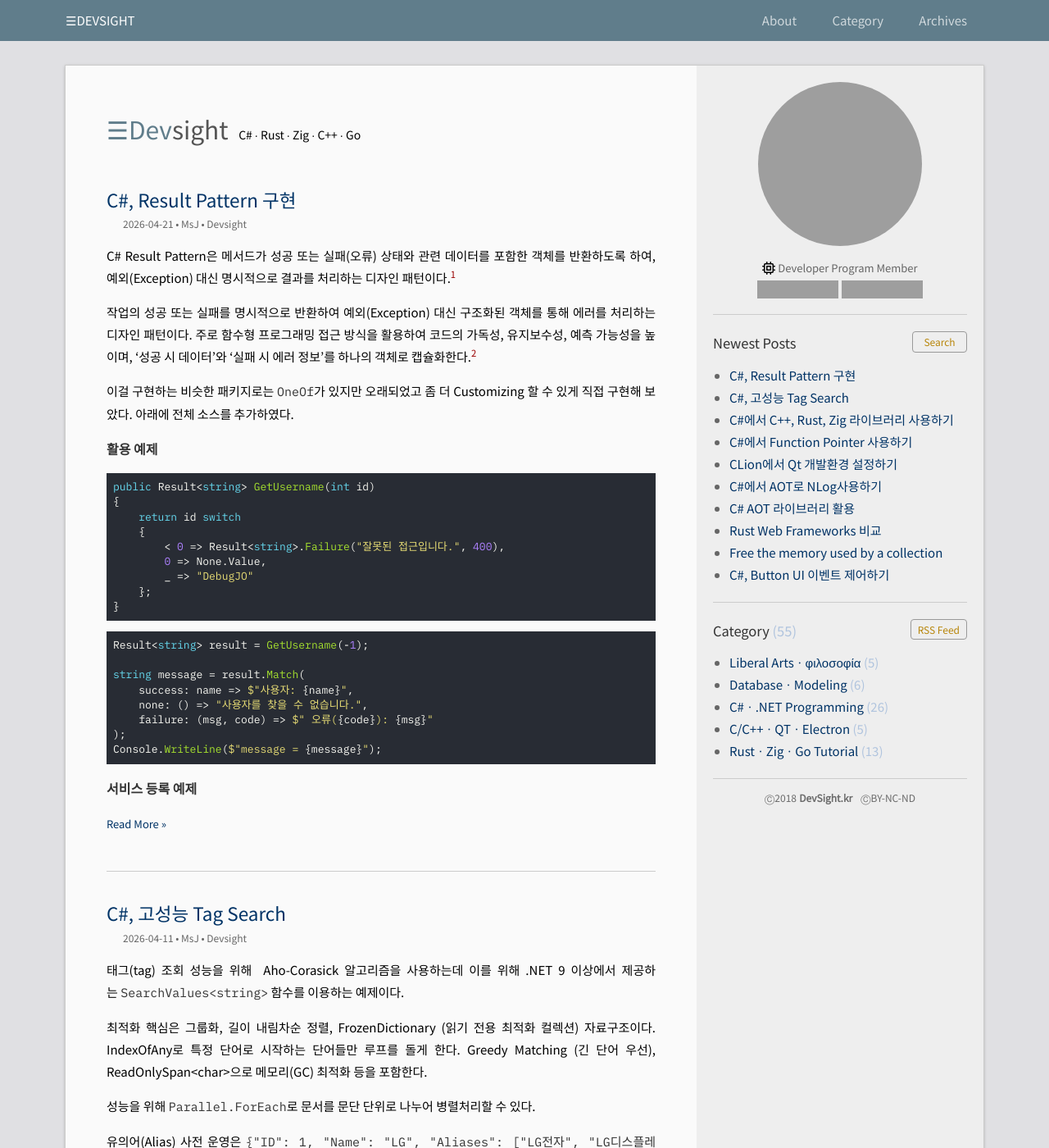
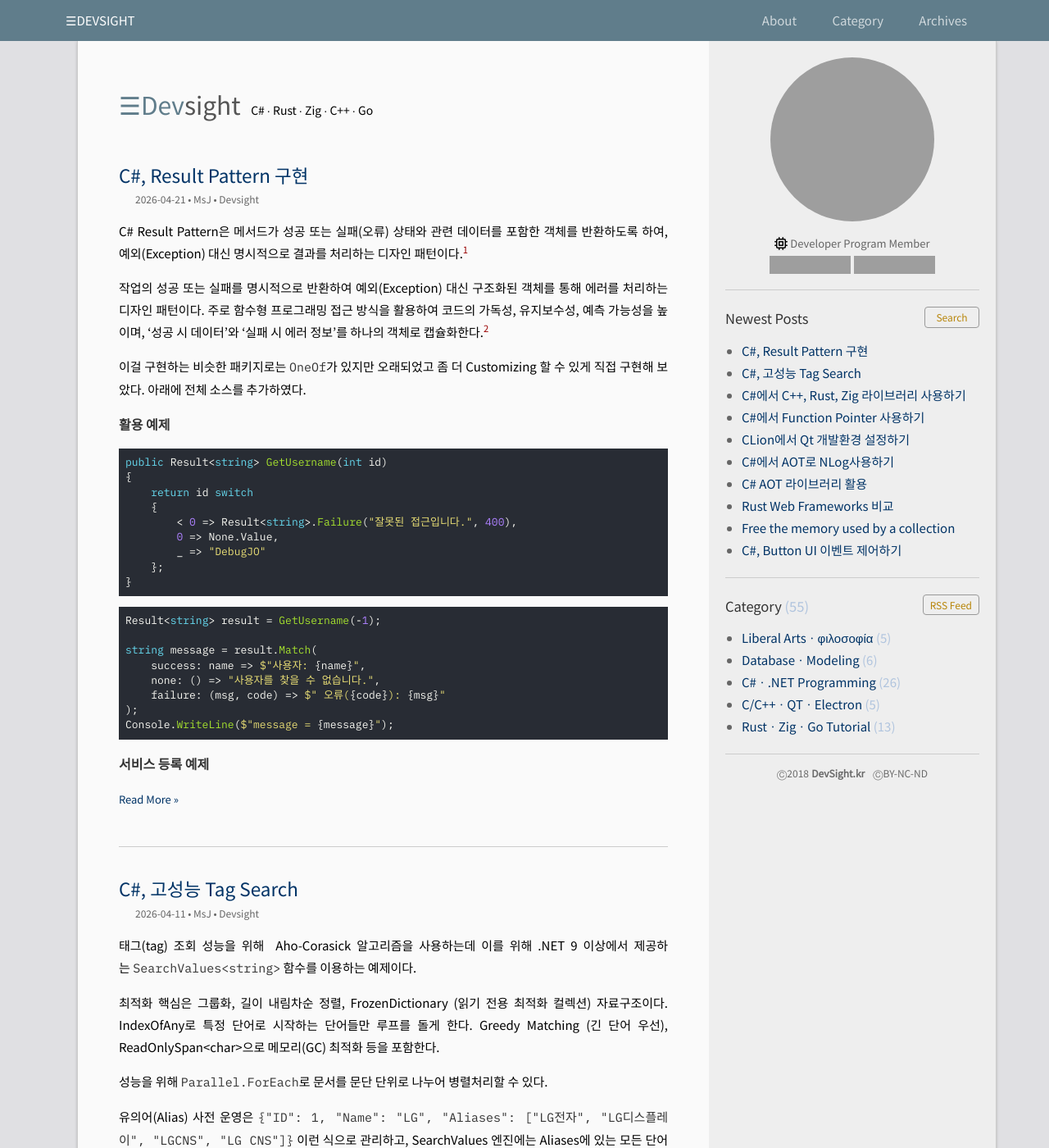
Before and after one commit to DebugJO/rustlang, a Jekyll site: the page built from index.html, in a window 1280 px wide and 1400 px high. Shown: the whole window at 82% size. Built offline with Jekyll 4.4.1, drawn with Linux system fonts in a browser that asks for light colours; the list of posts is cut into pages by our own code; grey boxes are pictures that could not be loaded.

Commit message:
Update _layout.scss

```diff
--- a/_sass/_layout.scss
+++ b/_sass/_layout.scss
@@ -130,7 +130,7 @@ $hide-sidebar-screen-width: 1120px; /* 1120 */
 }
 
 .page-content {
-	padding: 30px 0;
+	padding: 0 0 0 30px;
 
 	.wrapper {
 		position: relative;
```
